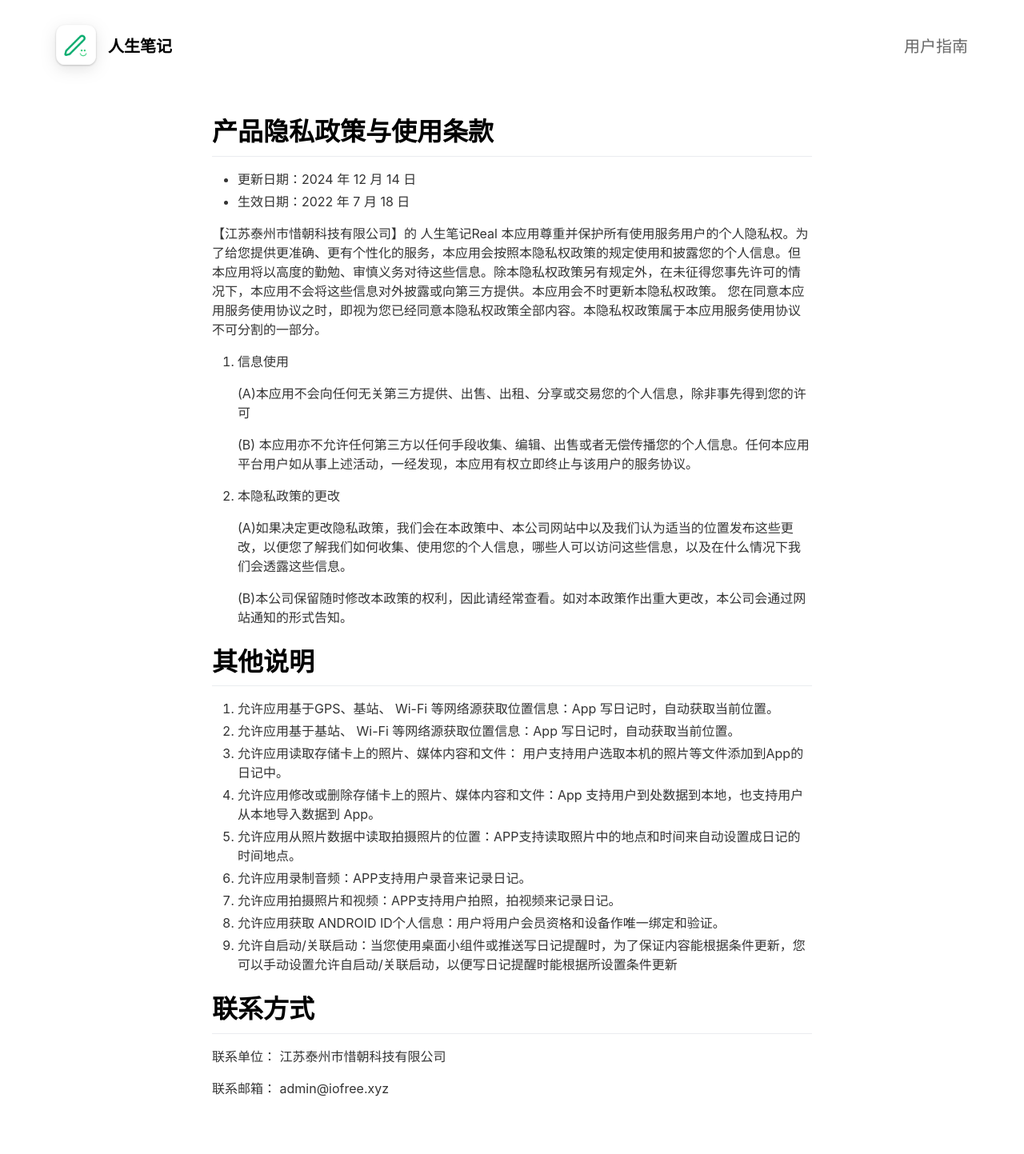
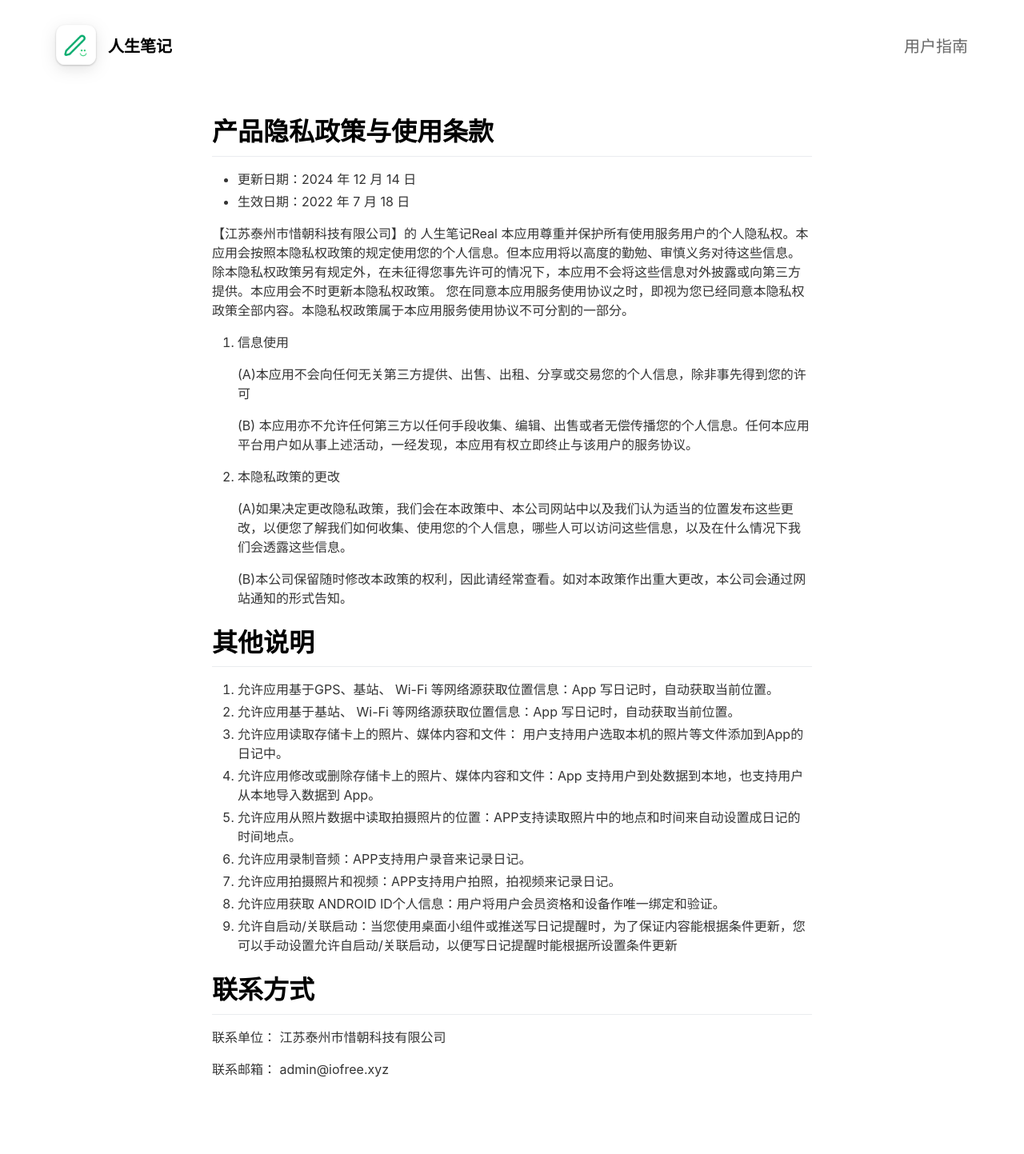
Before and after one commit to iofree/lifelog-site, a Jekyll site: the page built from _pages/privacy.md, in a window 1280 px wide. Shown: the whole page at 80% size. Built offline with Jekyll 4.4.1, drawn with Linux system fonts in a browser that asks for light colours; nearby versions of some CDN libraries; after the commit the page ends 1419 px from its top, so only the background shows below that.

Commit message:
Update privacy.md

```diff
--- a/_pages/privacy.md
+++ b/_pages/privacy.md
@@ -9,7 +9,7 @@ include_in_header: false
 - 更新日期：2024 年 12 月 14 日
 - 生效日期：2022 年 7 月 18 日
 
-【江苏泰州市惜朝科技有限公司】的 人生笔记Real 本应用尊重并保护所有使用服务用户的个人隐私权。为了给您提供更准确、更有个性化的服务，本应用会按照本隐私权政策的规定使用和披露您的个人信息。但本应用将以高度的勤勉、审慎义务对待这些信息。除本隐私权政策另有规定外，在未征得您事先许可的情况下，本应用不会将这些信息对外披露或向第三方提供。本应用会不时更新本隐私权政策。 您在同意本应用服务使用协议之时，即视为您已经同意本隐私权政策全部内容。本隐私权政策属于本应用服务使用协议不可分割的一部分。
+【江苏泰州市惜朝科技有限公司】的 人生笔记Real 本应用尊重并保护所有使用服务用户的个人隐私权。本应用会按照本隐私权政策的规定使用您的个人信息。但本应用将以高度的勤勉、审慎义务对待这些信息。除本隐私权政策另有规定外，在未征得您事先许可的情况下，本应用不会将这些信息对外披露或向第三方提供。本应用会不时更新本隐私权政策。 您在同意本应用服务使用协议之时，即视为您已经同意本隐私权政策全部内容。本隐私权政策属于本应用服务使用协议不可分割的一部分。
 
 1. 信息使用
 
```
